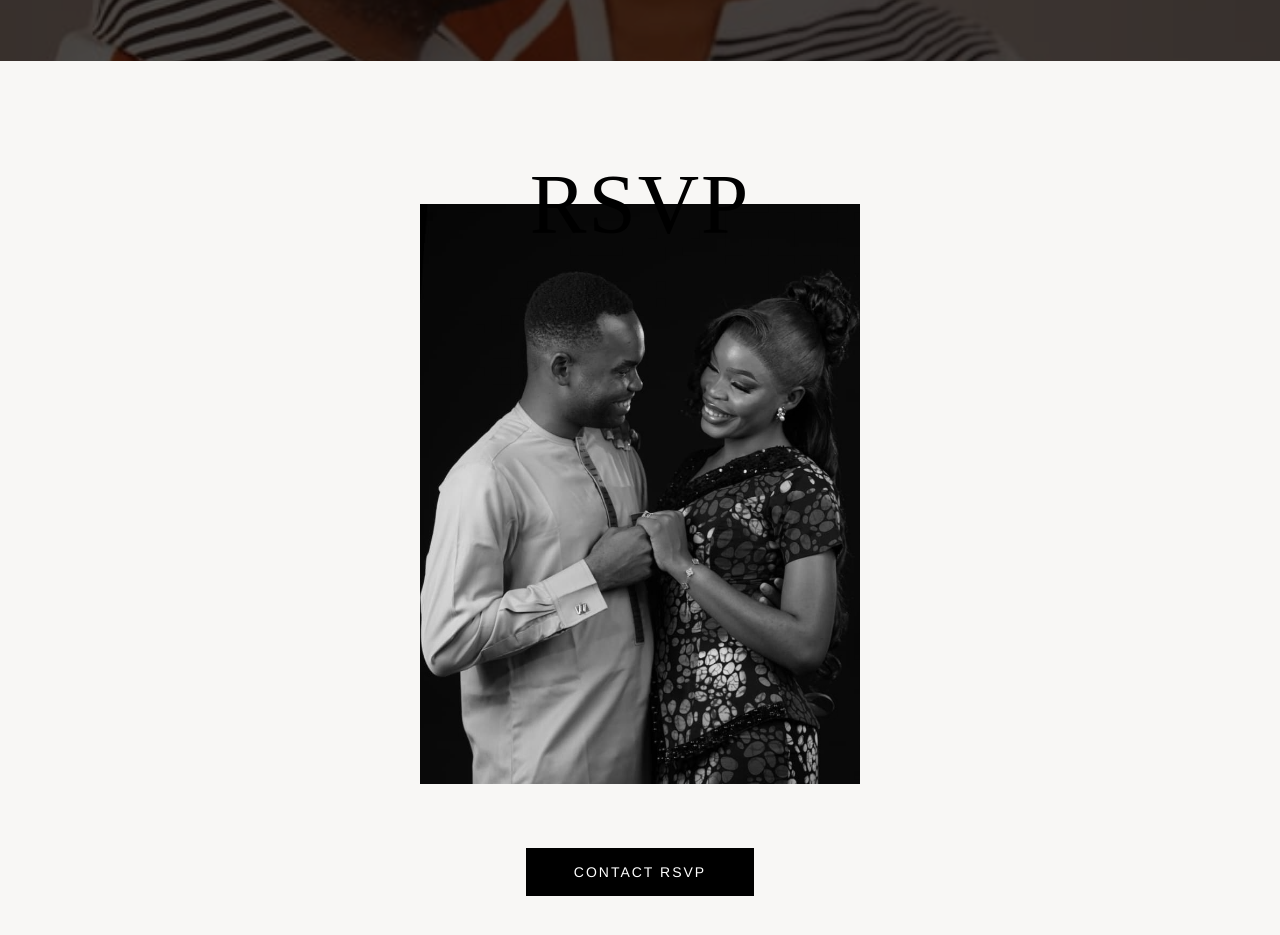
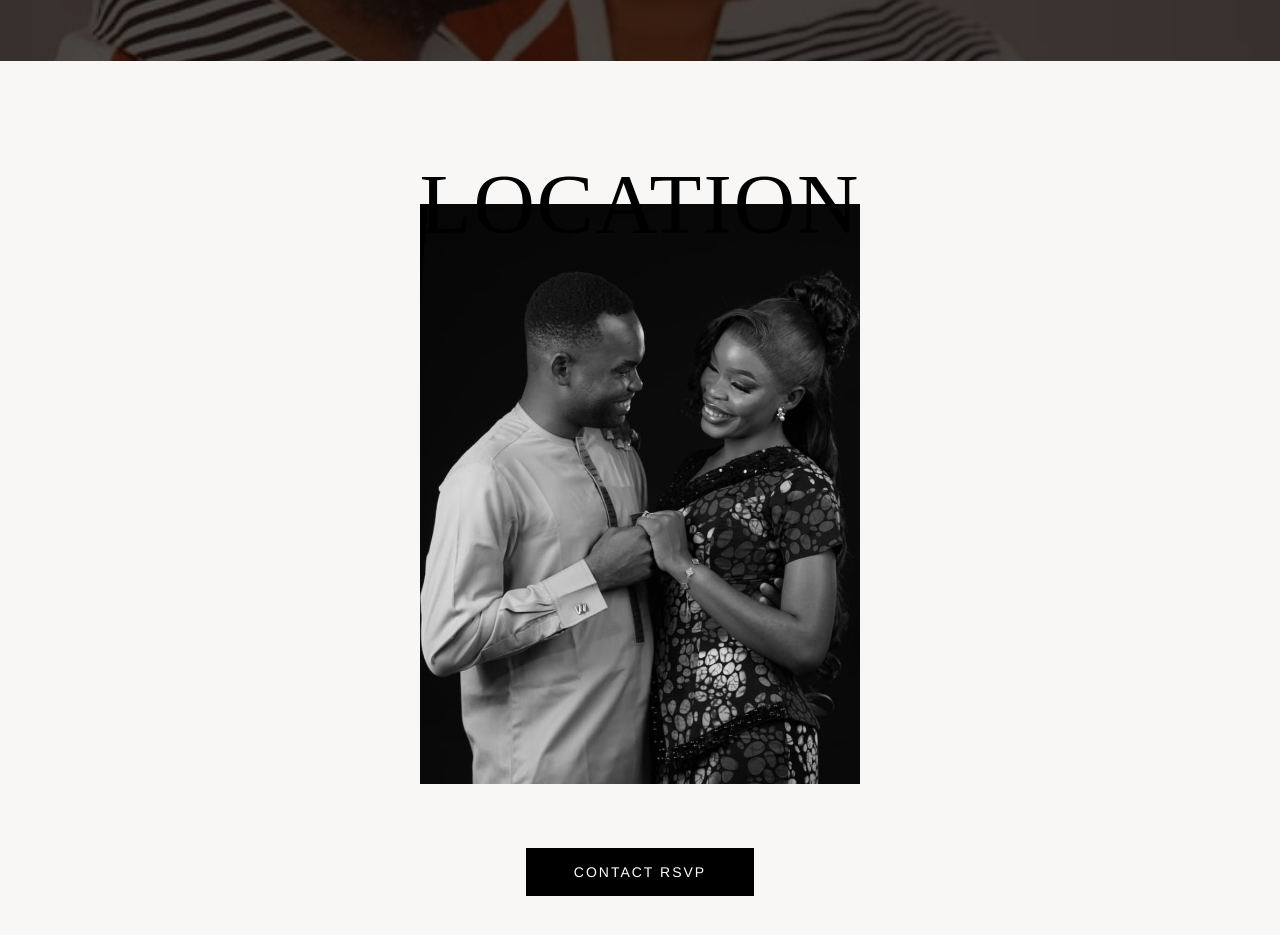
Before and after one commit to JudeHarbor/Wedding-site, a React (Vite) app: page /#/ in a window 1280 px wide. Shown: the part 1976-2911 px from the top of the page. Built offline with nearby package versions, Linux system fonts and the light colour scheme.

Commit message:
feat: add new LocationSection component to display wedding location and RSVP button.

```diff
--- a/src/components/LocationSection.jsx
+++ b/src/components/LocationSection.jsx
@@ -7,7 +7,7 @@ const LocationSection = () => {
   return (
     <section className="location">
       <div className="text-up">
-        <p>RSVP</p>
+        <p>LOCATION</p>
       </div>
       <div className="flex">
         {/* Central Image */}
```
